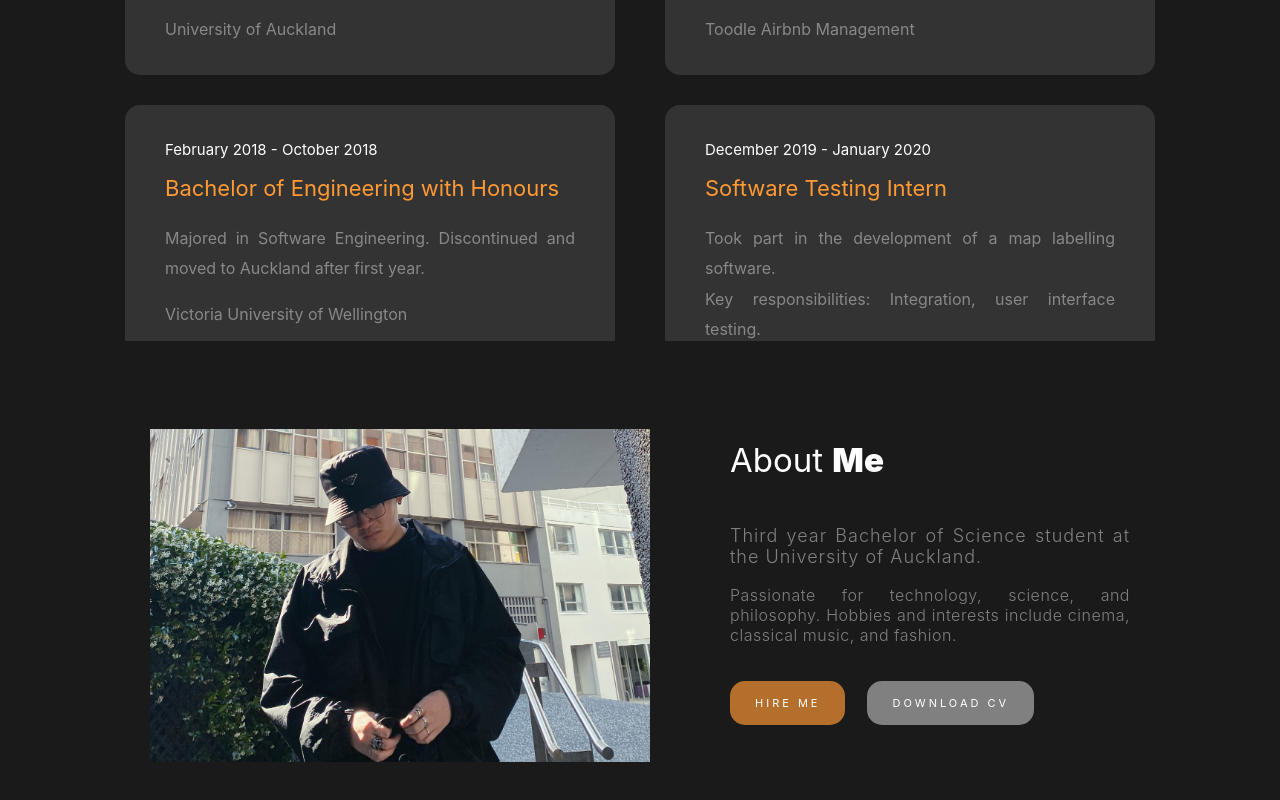
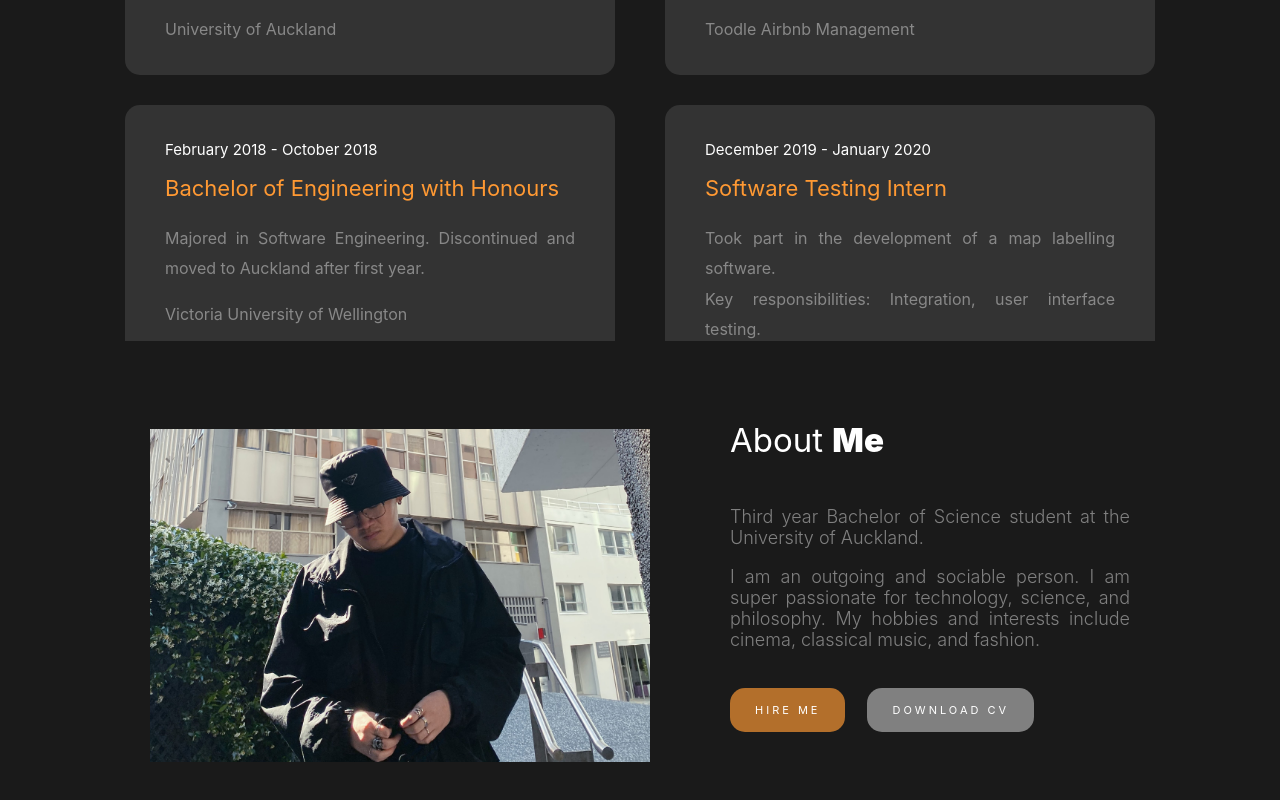
Before and after one commit to lucasli233/me, a React (Create React App) app: page / in a window 1280 px wide. Shown: the part 1259-2059 px from the top of the page. Built offline with nearby package versions, Linux system fonts and the light colour scheme.

Commit message:
changed about

```diff
--- a/src/pages/About/About.scss
+++ b/src/pages/About/About.scss
@@ -29,7 +29,7 @@
   flex-direction: row;
   color: white;
   font-size: 22px;
-  margin-top: 0.5em;
+  margin-top: -0.4em;
 }
 
 .about-title-t1 {
@@ -51,17 +51,10 @@
   color: #b3b3b3aa;
 }
 
-.about-descp1 {
+.about-descp {
   font-size: 18px;
-  letter-spacing: 1px;
   text-align: justify;
-  font-weight: 350;
-}
-
-.about-descp2 {
-  font-size: 16px;
-  text-align: justify;
-  letter-spacing: 0.5px;
+  letter-spacing: 0px;
   font-weight: 350;
 }
 
--- a/src/pages/About/About.tsx
+++ b/src/pages/About/About.tsx
@@ -13,13 +13,14 @@ const About = () => {
             <h1 className="about-title-t2">Me</h1>
           </div>
           <div className="about-desc">
-            <p className="about-descp1">
+            <p className="about-descp">
               Third year Bachelor of Science student at the University of
               Auckland.
             </p>
-            <p className="about-descp2">
-              Passionate for technology, science, and philosophy. Hobbies and
-              interests include cinema, classical music, and fashion.
+            <p className="about-descp">
+              I am an outgoing and sociable person.
+              I am super passionate for technology, science, and philosophy.
+              My hobbies and interests include cinema, classical music, and fashion.
             </p>
 
             <div className="about-buttonbox">
--- a/src/pages/Resume/Resume.tsx
+++ b/src/pages/Resume/Resume.tsx
@@ -15,7 +15,7 @@ const Resume = () => {
                         <p className="inresbox time">March 2019 - Present</p>
                         <p className="inresbox title">Bachelor of Science</p>
                         <p className="inresbox des">
-                            Majoring in Computer Science and Logic & Computation
+                            Majoring in Computer Science and Logic & Computation.
                             <br />
                             GPA: 7/9
                         </p>
```
